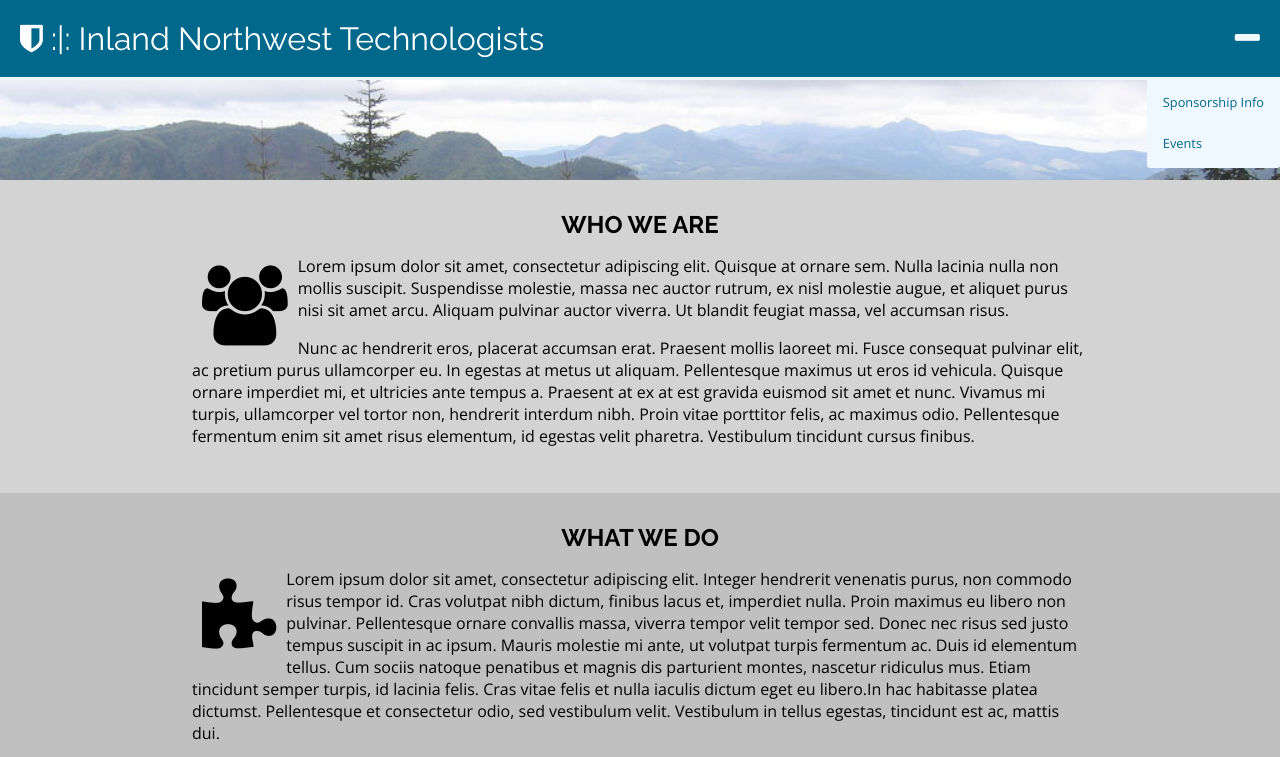
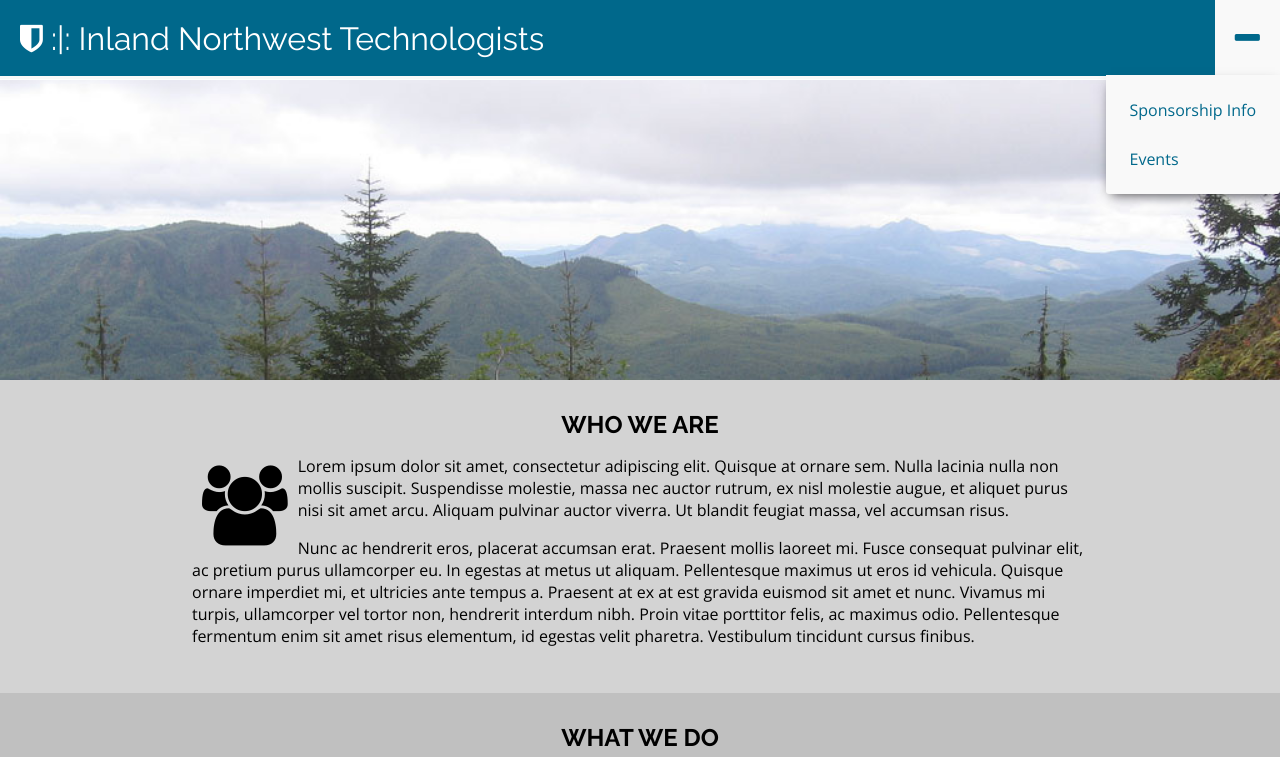
Before and after one commit to AlexaWebhead/INT, a plain HTML site: page index.html in a window 1280 px wide. Both pictures are taken after a click on the link "Click to open menu". Shown: the top 757 px of the page. Drawn offline with nearby package versions, Linux system fonts and the light colour scheme.

Commit message:
styling tweaks for photo section and menu

```diff
--- a/js/main.js
+++ b/js/main.js
@@ -3,6 +3,7 @@
 $(function(){
 	$("#openMenu").click(function(e){
 		e.preventDefault();
+		$(this).toggleClass("active");
 		$(this).children("i").toggleClass('fa-minus fa-bars');
 		$("#headerMenu").toggle(200);
 	})
--- a/sass/_colors.scss
+++ b/sass/_colors.scss
@@ -2,7 +2,7 @@
 
 $primary: #00688B;
 
-$white: #f0f8ff;
+$white: #f9f9f9;
 $black: #333333;
 
 $silver: #D3D3D3;
--- a/sass/main.scss
+++ b/sass/main.scss
@@ -28,7 +28,6 @@ a {
 }
 
 header {
-	padding: 20px;
 	background: $primary;
 	border-bottom: 3px solid $white;
 	color: white;
@@ -37,7 +36,7 @@ header {
 	left: 0;
 	right: 0;
 	h1 {
-		margin: 0;
+		margin: 20px 20px 19px;
 		font-weight: normal;
 		float: left;
 		@media (max-width: 650px) {
@@ -46,6 +45,7 @@ header {
 	}
 }
 #openMenu {
+	padding: 20px;
 	float: right;
 	color: $white;
 	font-size: 2em;
@@ -53,16 +53,21 @@ header {
 	@media (max-width: 650px) {
 		font-size: 1.15em;
 	}
+	&.active {
+		background: $white;
+		color: $primary;
+	}
 }
 #headerMenu {
 	background: $white;
 	position: absolute;
-	top: 80px;
+	top: 75px;
 	right: 0;
-	padding: 3px 6px 6px;
+	padding: 12px;
 	border-radius: 0 0 3px 3px;
 	display: none;
 	color: $primary;
+	box-shadow: 0px 5px 12px -5px $black;
 	@media (max-width: 650px) {
 		top: 64px;
 	}
@@ -72,8 +77,7 @@ header {
 	}
 	li {
 		list-style: none;
-		padding: 10px;
-		font-size: .8em;
+		padding: 12px;
 		border-radius: 3px;
 		&:hover {
 			background: $primary;
@@ -105,11 +109,14 @@ main {
 		}
 	}
 	.coverPhoto {
-		height: 100px;
+		height: 300px;
 		width: 100%;
 		padding: 0;
 		background: url("../img/mountainRange_placeholder.jpg") center no-repeat;
 		background-size: cover;
+		@media (max-width: 650px) {
+			height: 100px;
+		}
 	}
 	.who {
 		background: $silver;
```
Also changed, not shown: css/normalize.min.css (deleted, +0 -1 lines), css/main.css.
